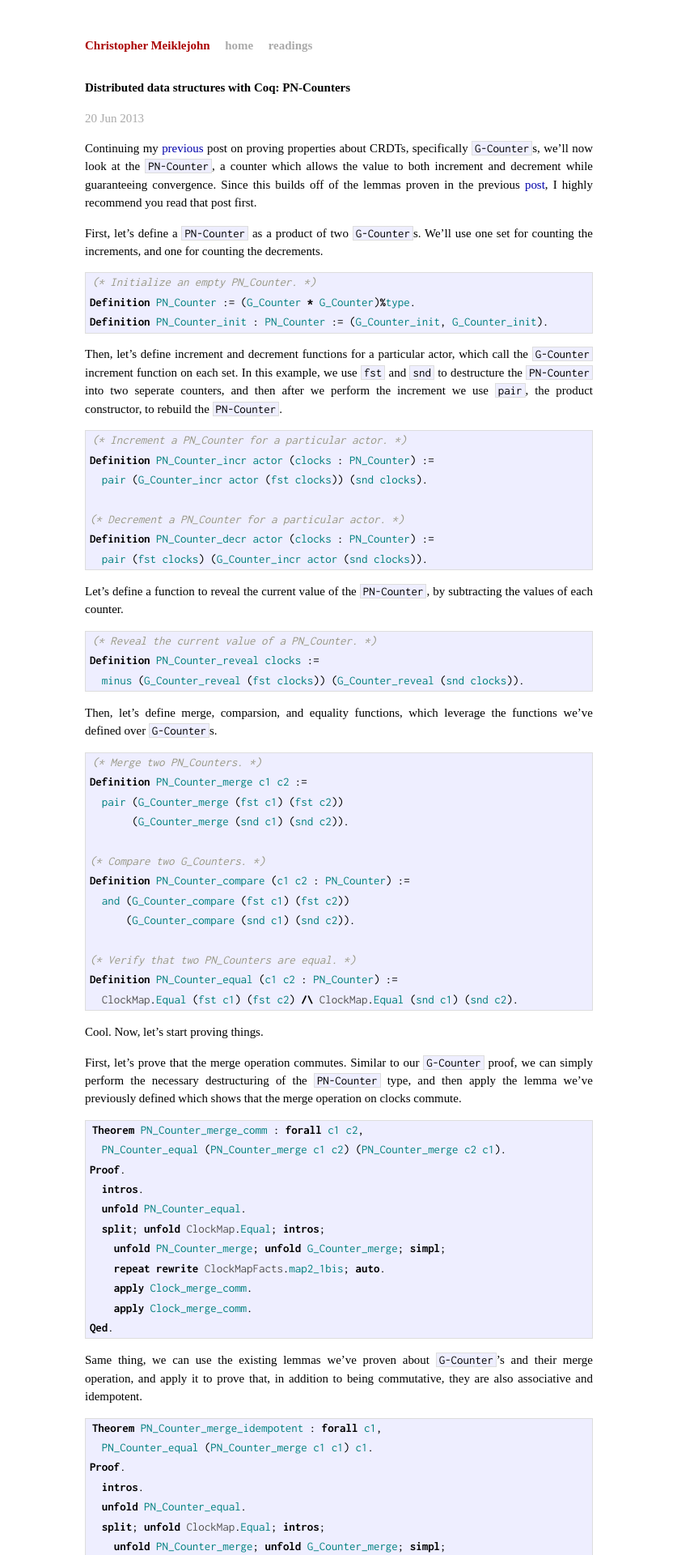
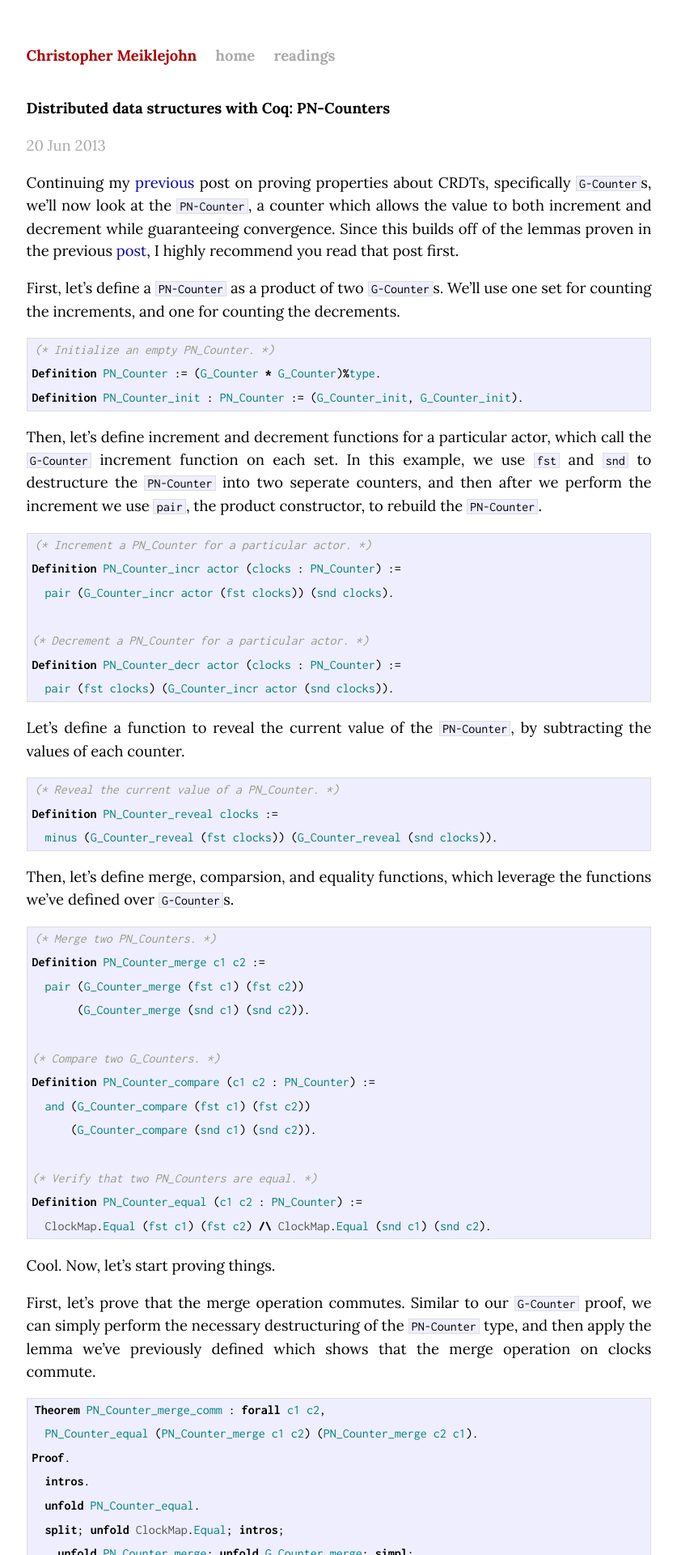
Before and after one commit to cmeiklejohn/cmeiklejohn.github.io, a Jekyll site: the page built from _posts/2013-06-20-distributed-data-structures-pn-counters.markdown, in a window 1280 px wide. Shown: the top 1920 px of the page at 81% size, without its empty margins (221-1058 px from the left). Built offline with Jekyll 4.4.1, drawn with Linux system fonts in a browser that asks for light colours; some web fonts are replaced; comment, search, counter and statistics services are not loaded.

Commit message:
Update formatting.

```diff
--- a/_layouts/default.html
+++ b/_layouts/default.html
@@ -16,6 +16,7 @@
         <link href='http://fonts.googleapis.com/css?family=Droid+Serif:400,700,400italic,700italic' rel='stylesheet' type='text/css'>
         <link href='http://fonts.googleapis.com/css?family=Noto+Sans:400,700,400italic,700italic' rel='stylesheet' type='text/css'>
         <link href='http://fonts.googleapis.com/css?family=Inconsolata:400,700' rel='stylesheet' type='text/css'>
+        <link href='http://fonts.googleapis.com/css?family=Lora:400,700,400italic,700italic' rel='stylesheet' type='text/css'>
     </head>
     <body>
 
--- a/css/main.css
+++ b/css/main.css
@@ -14,8 +14,8 @@
 
 body {
   background-color: #FFF;
-  font-family: 'Droid Serif', serif;
-  font-size: small;
+  font-family: 'Lora', serif;
+  font-size: medium;
   text-align: center;
 }
 
@@ -74,6 +74,7 @@
 
 code {
   font-family: 'Inconsolata', sans-serif;
+  font-size: medium;
 }
 
 ul.posts span {
```
